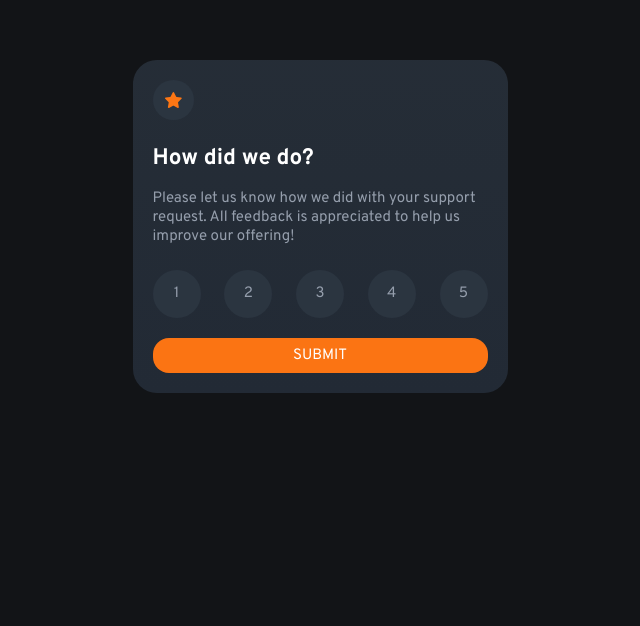
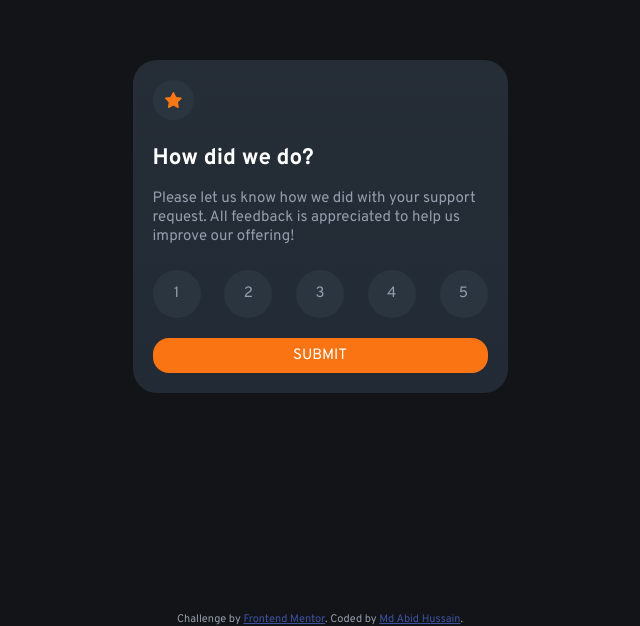
Before and after one commit to md-abid-hussain/interactive-rating-component, a plain HTML site: page index.html in a window 1280 px wide. Shown: the part 174-800 px from the top of the page, without its empty margins (320-960 px from the left). Drawn offline with Linux system fonts and the light colour scheme.

Commit message:
added styles to footer

```diff
--- a/css/style.css
+++ b/css/style.css
@@ -34,6 +34,7 @@ button {
 }
 
 body {
+    position: relative;
     min-height: 100vh;
     display: grid;
     place-content: center;
@@ -135,7 +136,9 @@ h3 {
 }
 
 .attribution {
-    display: none;
+    position: absolute;
+    bottom: 0;
+    width: 100%;
     font-size: 11px;
     text-align: center;
 }
```
